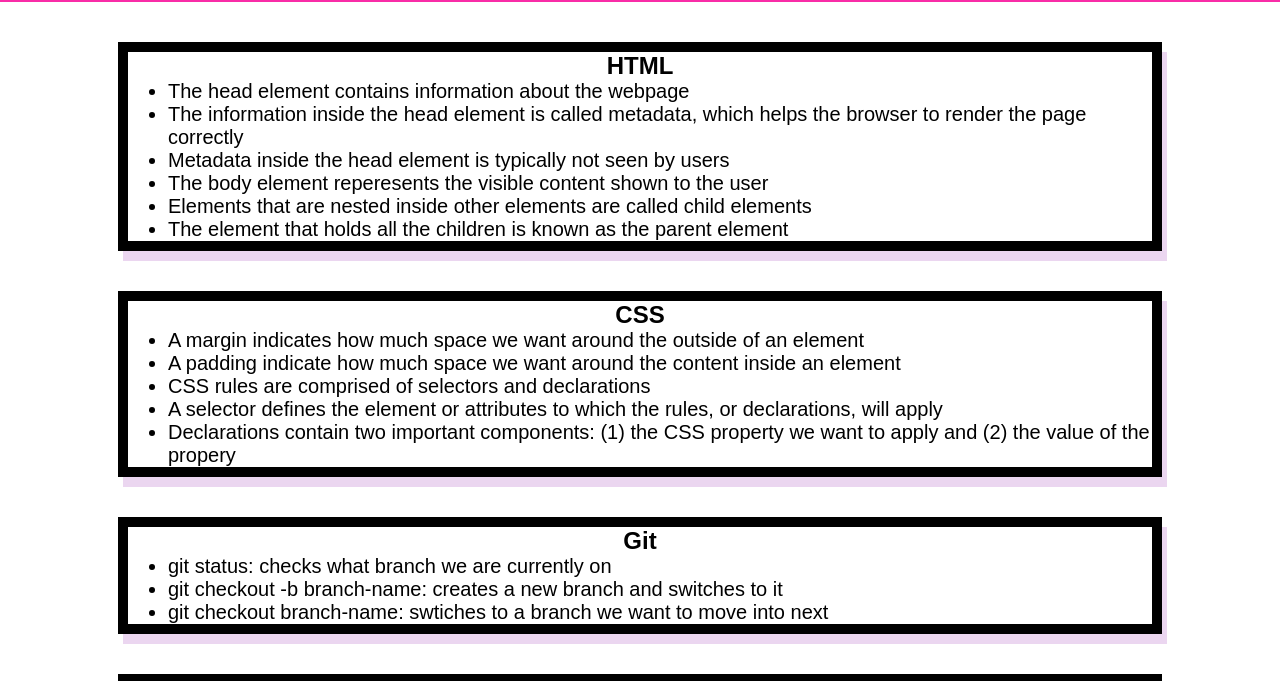
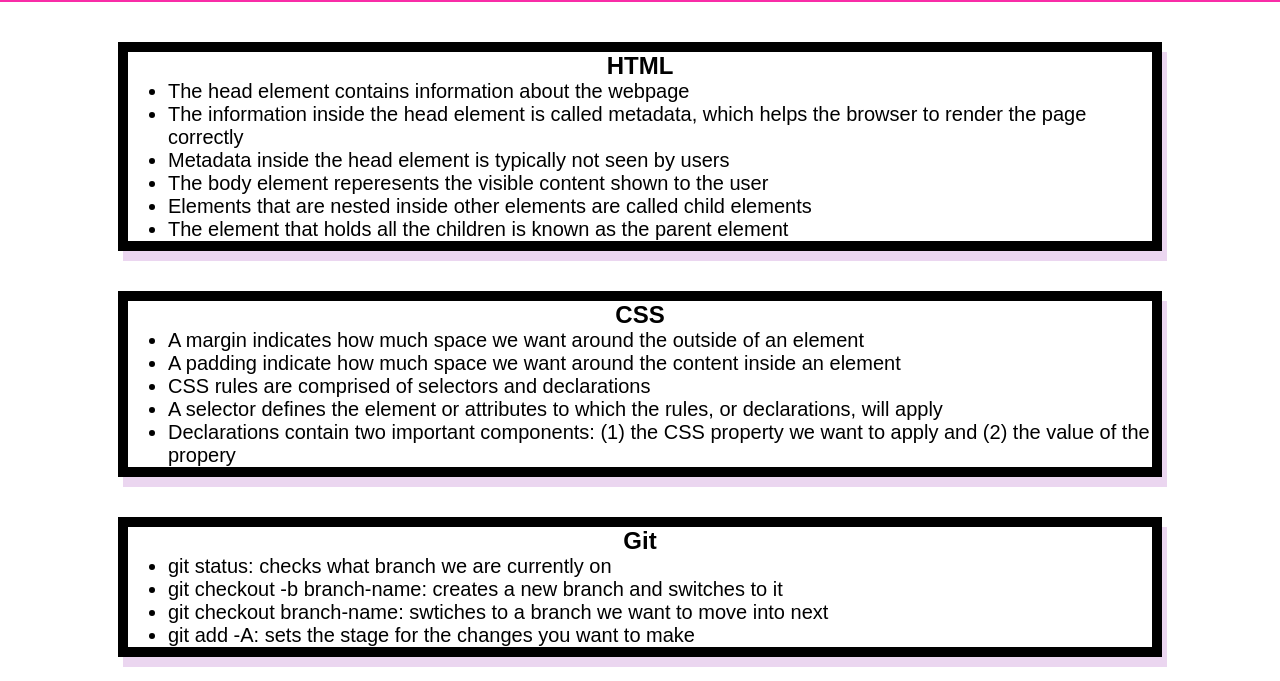
Before and after one commit to mackenzie-wentworth/prework-study-guide, a plain HTML site: page index.html in a window 1280 px wide. Shown: the part 118-799 px from the top of the page. Drawn offline with Linux system fonts and the light colour scheme.

Commit message:
updated index.html

```diff
--- a/index.html
+++ b/index.html
@@ -43,6 +43,7 @@
           <li>git status: checks what branch we are currently on</li>
           <li>git checkout -b branch-name: creates a new branch and switches to it</li>
           <li>git checkout branch-name: swtiches to a branch we want to move into next</li>
+          <li>git add -A: sets the stage for the changes you want to make</li>
         </ul>
       </section>
 
```
